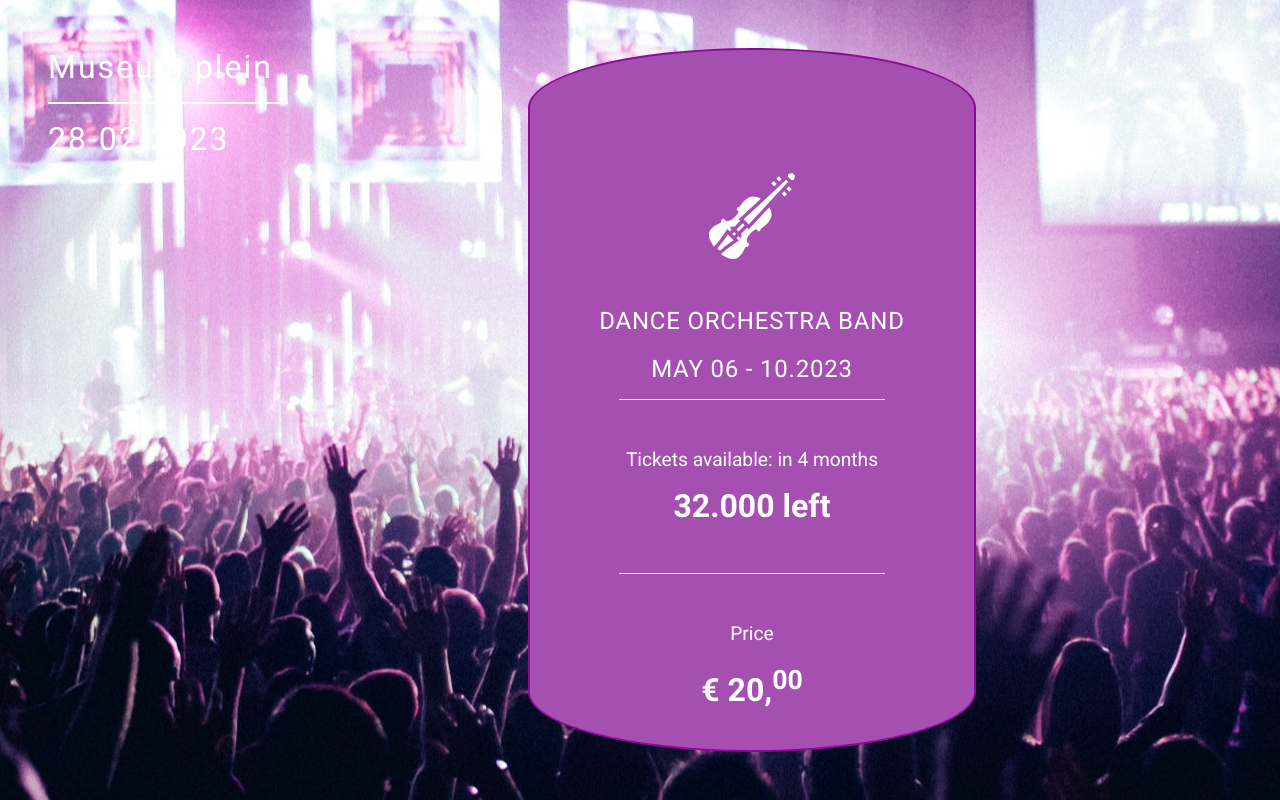
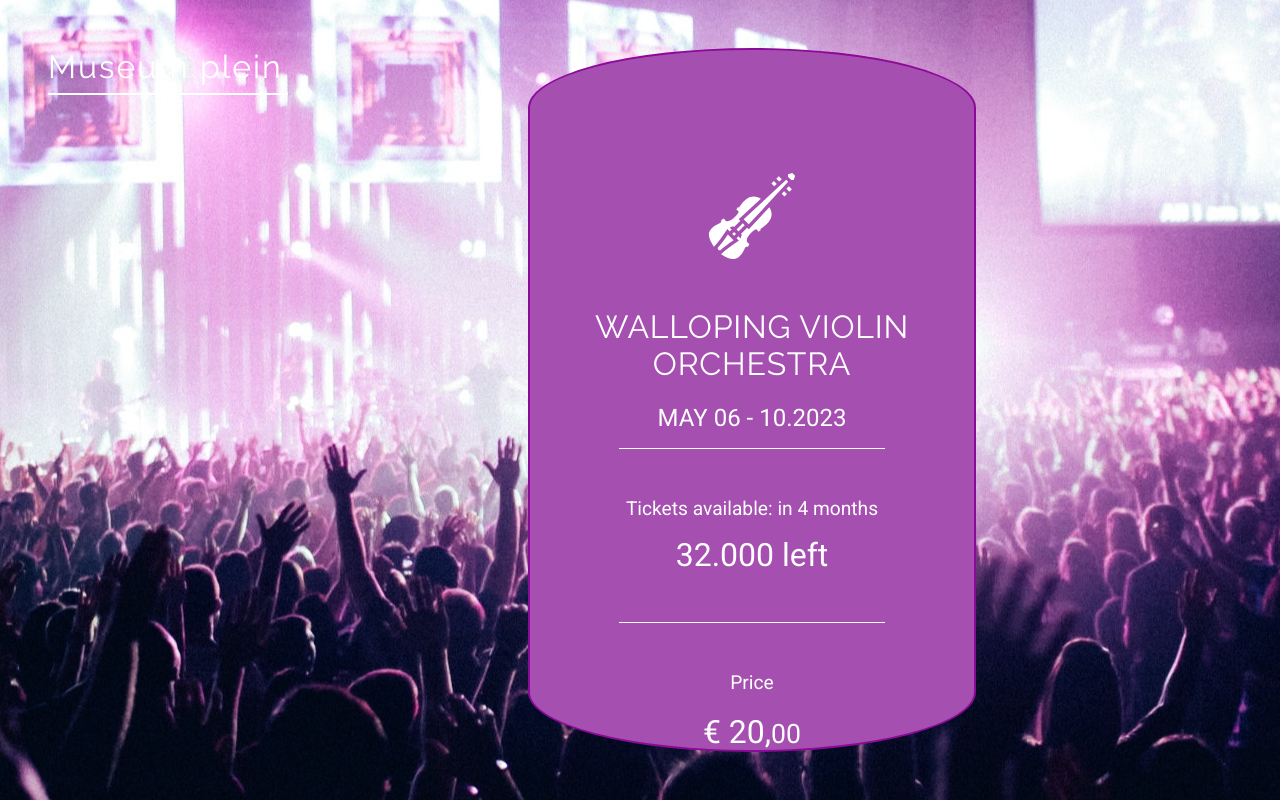
Before and after one commit to rwormsbecher/workshop-internationalization, a React (Create React App) app: page / in a window 1280 px wide. Built offline with nearby package versions, Linux system fonts and the light colour scheme.

Commit message:
initial setup

```diff
--- a/public/index.html
+++ b/public/index.html
@@ -6,9 +6,10 @@
         <link rel="preconnect" href="https://fonts.googleapis.com" />
         <link rel="preconnect" href="https://fonts.gstatic.com" crossorigin />
         <link
-            href="https://fonts.googleapis.com/css2?family=Alegreya+Sans:ital,wght@0,700;1,400;1,500&family=Roboto:ital,wght@0,100;0,400;0,500;0,700;1,400&display=swap"
+            href="https://fonts.googleapis.com/css2?family=Raleway&family=Roboto:ital,wght@0,100;0,400;0,500;0,700;1,400&display=swap"
             rel="stylesheet"
         />
+
         <meta name="viewport" content="width=device-width, initial-scale=1" />
         <meta name="theme-color" content="#000000" />
         <meta name="description" content="React internationalization demo" />
--- a/src/App.tsx
+++ b/src/App.tsx
@@ -7,14 +7,12 @@ function App() {
             <div className="col-1-container">
                 <p>Museum plein</p>
                 <hr />
-                <p>28-02-2023</p>
             </div>
 
             <div className="col-2-container">
                 <div className="col-1-container-mobile">
                     <p>Museum plein</p>
                     <hr />
-                    <p>28-02-2023</p>
                 </div>
                 <div className="top-shape"></div>
 
@@ -23,7 +21,7 @@ function App() {
                         <GiViolin />
                     </div>
                     <div className="band-name">
-                        <h2>Dance orchestra band</h2>
+                        <h1>Walloping Violin Orchestra</h1>
                         <h2>May 06 - 10.2023</h2>
                         <hr />
                     </div>
@@ -34,7 +32,7 @@ function App() {
                         <hr />
                         <p className="price">Price</p>
                         <h4>
-                            &euro; 20,<sup>00</sup>
+                            &euro; 20,<small>00</small>
                         </h4>
                     </div>
                 </div>
--- a/src/styles/index.scss
+++ b/src/styles/index.scss
@@ -45,15 +45,16 @@ body {
         max-width: 100%;
         text-align: center;
         margin-bottom: 3rem;
-        color: #333;
+        color: #fff;
 
         p {
             margin: 0 0 0.5rem 0;
             font-weight: normal;
+            font-family: "Raleway", sans-serif;
         }
 
         hr {
-            border: 2px solid #333;
+            border: 2px solid #fff;
             border-bottom: none;
             margin: 0;
             width: 100%;
@@ -75,9 +76,10 @@ body {
         max-width: 300px;
 
         p {
-            margin: 0 0 1rem 0;
+            margin: 0 0 0.5rem 0;
             font-weight: normal;
             letter-spacing: 2px;
+            font-family: "Raleway", sans-serif;
         }
 
         hr {
@@ -124,16 +126,18 @@ body {
                 font-weight: normal;
                 width: 100%;
 
-                h2 {
+                h1 {
+                    font-family: "Raleway", sans-serif;
                     font-weight: normal;
                     letter-spacing: 0.05rem;
                     text-align: center;
                 }
 
-                h2 + h2 {
+                h1 + h2 {
                     margin: 1rem 0;
                     text-transform: uppercase;
                     text-align: center;
+                    font-weight: normal;
                 }
 
                 hr {
@@ -161,6 +165,7 @@ body {
                     font-size: 2rem;
                     text-align: center;
                     margin: 1rem 0 3rem 0;
+                    font-weight: normal;
                 }
 
                 .price {
@@ -173,6 +178,7 @@ body {
                     font-size: 2rem;
                     text-align: center;
                     margin: 1rem 0 3rem 0;
+                    font-weight: normal;
                 }
                 hr {
                     border: 1px solid #fff;
```
